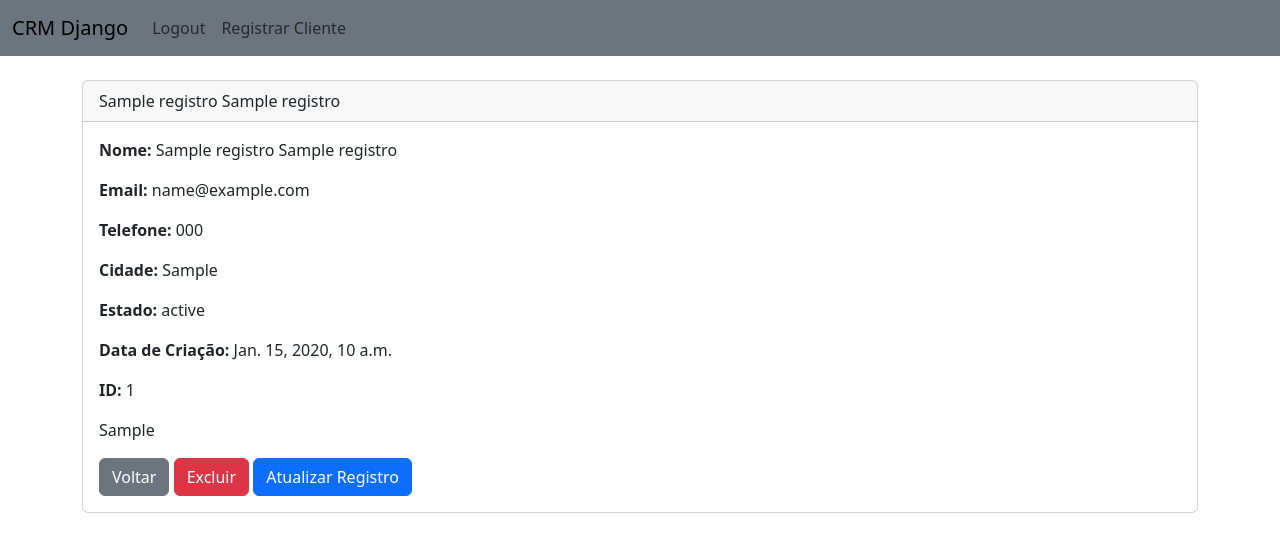
After one commit to EddyB1260/dcrm, a Django app: page /registro/1/ in a window 1280 px wide. The commit adds this page. Shown: the top 552 px of the page. Run offline with Django 5.2, Linux system fonts and the light colour scheme; a user stored in the database is signed in; tables that the repository leaves empty hold one stand-in row (values such as "Sample post").

Commit message:
arquivos modificados

```diff
--- a/dcrm/settings.py
+++ b/dcrm/settings.py
@@ -23,9 +23,9 @@ BASE_DIR = Path(__file__).resolve().parent.parent
 SECRET_KEY = 'django-insecure-(gficxqet%$g)1k5^o=w(@axfy!t+xnngspw8lxj0a_^j7*830'
 
 # SECURITY WARNING: don't run with debug turned on in production!
-DEBUG = True
+DEBUG = False
 
-ALLOWED_HOSTS = []
+ALLOWED_HOSTS = ['*']
 
 
 # Application definition
--- a/website/models.py
+++ b/website/models.py
@@ -8,6 +8,7 @@ class Registro(models.Model):
     cidade = models.CharField(max_length=100)
     estado = models.CharField(max_length=100)
     telefone = models.CharField(max_length=15)
+    estagio = models.TextField(max_length=120)
 
 
     def __str__(self):
--- a/website/templates/navbar.html
+++ b/website/templates/navbar.html
@@ -10,6 +10,8 @@
         <li class="nav-item">
           <a class="nav-link" href="{% url 'logout' %}">Logout</a>
         </li>
+        <li class="nav-item">
+          <a class="nav-link" href="{% url 'registrar_cliente' %}">Registrar Cliente</a>
         {% else %}
         <li class="nav-item">
           <a class="nav-link" href="{% url 'home' %}">Login</a>
--- /dev/null
+++ b/website/templates/registro.html
@@ -0,0 +1,23 @@
+{% extends 'base.html' %}
+
+{% block content %}
+<div class="card">
+  <div class="card-header">
+{{ registro.primeiro_nome }} {{ registro.sobrenome }}
+  </div>
+  <div class="card-body">
+    <section class="card-title">  <p><strong>Nome:</strong> {{ registro.primeiro_nome }} {{ registro.sobrenome }}</p>
+  <p><strong>Email:</strong> {{ registro.email }}</p>
+  <p><strong>Telefone:</strong> {{ registro.telefone }}</p>
+  <p><strong>Cidade:</strong> {{ registro.cidade }}</p>
+  <p><strong>Estado:</strong> {{ registro.estado }}</p>
+  <p><strong>Data de Criação:</strong> {{ registro.data_criacao }}</p>
+  <p><strong>ID:</strong> {{ registro.id }}</p></section>
+    <p class="card-text">{{ registro.estagio }}</p>
+
+   <a href="{% url 'home' %}" class="btn btn-secondary">Voltar</a>
+   <a href="{% url 'deletar_registro' registro.id %}" class="btn btn-danger">Excluir</a>
+   <a href="{% url 'atualizar_registro' registro.id %}" class="btn btn-primary">Atualizar Registro</a>
+</div>
+
+{% endblock %}
--- /dev/null
+++ b/website/templates/teste.html
@@ -0,0 +1 @@
+<h1> isso é um teste</h1>
--- a/website/urls.py
+++ b/website/urls.py
@@ -9,5 +9,8 @@ path('base/', views.base, name="base"),
 path('login/', views.login_user, name="login"),
 path('logout/', views.logout_user, name="logout"),
 path('register/', views.register_user, name="register"),
-path('registro/<int:pk>/', views.registro_cliente, name="registro")
+path('registro/<int:pk>/', views.registro_cliente, name="registro"),
+path('deletar_registro/<int:pk>/', views.deletar_registro, name="deletar_registro"),
+path('registrar_cliente/', views.registrar_cliente, name="registrar_cliente"),
+path('atualizar_registro/<int:pk>/', views.atualizar_registro, name="atualizar_registro"),
 ]
--- a/website/views.py
+++ b/website/views.py
@@ -2,7 +2,7 @@ from urllib import request
 from django.shortcuts import render, redirect
 from django.contrib.auth import authenticate, login, logout
 from django.contrib import messages
-from .forms import SignUpForm
+from .forms import SignUpForm, RegistroForm
 from .models import Registro
 
 
@@ -64,4 +64,47 @@ def registro_cliente(request, pk):
         return render(request, 'registro.html', {'registro': registro_cliente})
     else:
         messages.error(request, "Você precisa estar logado para acessar este registro.")
-        return redirect('login')
+        return redirect('home')
+
+def deletar_registro(request, pk):
+    if request.user.is_authenticated:
+        registro = Registro.objects.get(id=pk)
+        registro.delete()
+        messages.success(request, "Registro excluído com sucesso!")
+        return redirect('home')
+    else:
+        messages.error(request, "Você precisa estar logado para excluir este registro.")
+        return redirect('home')
+
+def registrar_cliente(request):
+    form = RegistroForm(request.POST or None)
+    if request.method == 'POST':
+        if form.is_valid():
+            form.save()
+            messages.success(request, "Cliente registrado com sucesso!")
+            return redirect('home')
+        else:
+            messages.error(request, "Erro ao registrar cliente. Verifique os dados e tente novamente.")
+            return render(request, 'registrar_cliente.html', {'form': form})
+    return render(request, 'registrar_cliente.html', {'form': form})
+
+def atualizar_registro(request, pk):
+
+    if request.user.is_authenticated:
+        registro_atual = Registro.objects.get(id=pk)
+        form = RegistroForm(request.POST or None, instance=registro_atual)
+        if request.method == 'POST':
+            if form.is_valid():
+                form.save()
+                messages.success(request, "Registro atualizado com sucesso!")
+                return redirect('home')
+            else:
+                messages.error(request, "Erro ao atualizar registro. Verifique os dados e tente novamente.")
+                return render(request, 'atualizar_registro.html', {'form': form})
+        return render(request, 'atualizar_registro.html', {
+    'form': form,
+    'registro': registro_atual
+})
+    else:
+        messages.error(request, "Você precisa estar logado para atualizar este registro.")
+        return redirect('home')
```
Also changed, not shown: website/forms.py (+13 -1 lines), website/templates/atualizar_registro.html (added, +18 -0 lines), website/templates/home.html (+7 -7 lines), website/templates/registrar_cliente.html (added, +18 -0 lines), vercel.json (added), website/migrations/0002_registro_estagio.py (added).
